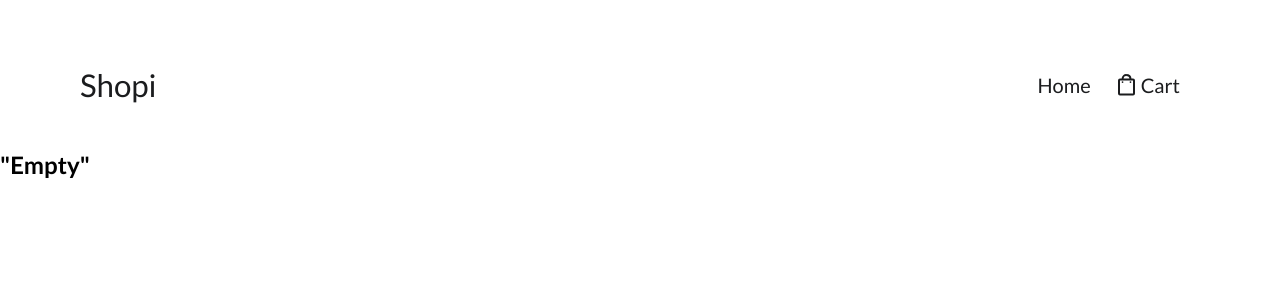
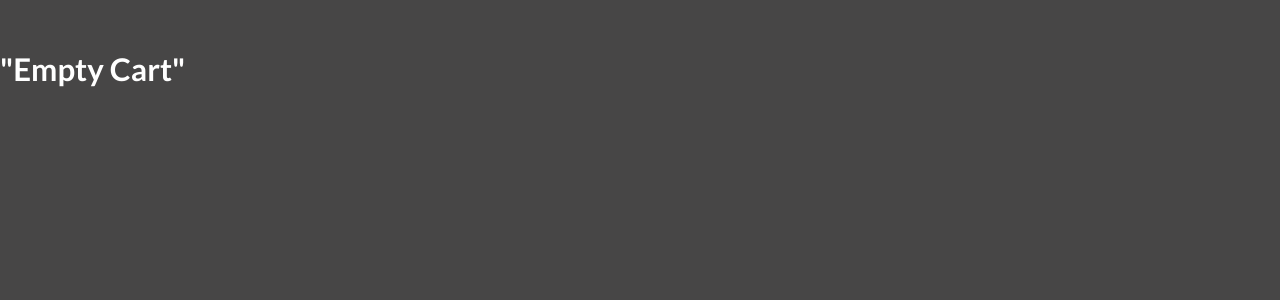
Before and after one commit to karishma-c/shopi-ecommerce-site, a React (Create React App) app: page /cart in a window 1280 px wide. Shown: the top 300 px of the page. Built offline with nearby package versions, Linux system fonts and the light colour scheme.

Commit message:
updated cart component

```diff
--- a/package.json
+++ b/package.json
@@ -6,7 +6,9 @@
     "@testing-library/jest-dom": "^5.12.0",
     "@testing-library/react": "^11.2.7",
     "@testing-library/user-event": "^12.8.3",
+    "bootstrap": "^5.1.3",
     "react": "^17.0.2",
+    "react-bootstrap": "^2.0.0",
     "react-dom": "^17.0.2",
     "react-router-dom": "^5.3.0",
     "react-scripts": "4.0.3",
--- a/src/components/Cartcontainer.js
+++ b/src/components/Cartcontainer.js
@@ -1,20 +1,27 @@
 import React from 'react';
-import Navbar from './Navbar';
+import './../styles/Cartcontainer.css';
+// import Home from './Home';
+
 
 const Cart = () => {
 
+
     return (
         <div>
-            <Navbar></Navbar>
-            <div className="Cart" >
-                <div className="Cart-content">
-                    <h2 className="Cart-text">"Empty"</h2>
-                </div>
+
+            <div id="mySidenav" class="sidenav" >
+            {/* <span id="close" className="close-Icon" onClick={closeNav}>&times;</span> */}
+            <div className="content">
+                "Empty Cart"
             </div>
+            </div>
+
         </div>
+    )
 
-
-    )
+    // function closeNav() {
+    //     document.getElementById("mySidenav").style.width = "0";
+    // }
 }
 
 export default Cart;
--- a/src/components/Navbar.js
+++ b/src/components/Navbar.js
@@ -20,7 +20,7 @@ const Navbar = () => {
                     Home
                 </NavLink>
 
-                    <NavLink className="navbar-item" activeClassName="is-active" to="/cart">
+                <NavLink className="navbar-item" activeClassName="is-active" to="/cart" onClick={showCart}>
                 <img className="Cart-img" src={shopBag} alt="bagImage" />
                     Cart
                 </NavLink>
@@ -34,10 +34,7 @@ const Navbar = () => {
     )
 
     function showCart() {
-        ReactDOM.render(
-            <Cart />,
-            document.getElementById("root")
-        );
+        <Cart />
     }
 }
 
--- a/src/components/Productscontainer.js
+++ b/src/components/Productscontainer.js
@@ -1,4 +1,5 @@
 import React from 'react';
+import ReactDOM  from 'react';
 import sunscreen from './../images/sunscreen.png';
 import foundation from './../images/foundation.png';
 import nailcolorRemove from './../images/nailcolor-remover.png';
@@ -6,6 +7,7 @@ import nailcolorRemove from './../images/nailcolor-remover.png';
 // import facePack from './../images/sheet-facepack.png';
 import shineEyeliner from './../images/shine-eyeliner.png';
 import './../styles/Productscontainer.css';
+import Cart from './Cartcontainer';
 
 
 const Productscontainer = () => {
@@ -93,6 +95,7 @@ const Productscontainer = () => {
                 addBtn.innerHTML = "Visit Cart";
                 addBtn.removeAttribute("className", "Add-button")
                 addBtn.setAttribute("id", "View-button");
+
             })
         });
 
--- /dev/null
+++ b/src/styles/Cartcontainer.css
@@ -0,0 +1,27 @@
+.close-Icon {
+    color: white;
+    float: right;
+    position: relative;
+    /* right: 40px; */
+    font-size: 48px;
+    font-weight: bold;
+    cursor: pointer;
+}
+.sidenav {
+    display: block;
+    height: 100%;
+    width: 100%;
+    position: fixed;
+    z-index: 1;
+    top: 0;
+    right: 0;
+    background-color: rgb(71, 70, 70);
+    overflow-x: hidden;
+    transition: 0.5s;
+}
+.content {
+    font-size: 31.25px;
+    font-weight: 700;
+    color: white;
+    margin: 50px auto;
+}
--- a/src/styles/Navbar.css
+++ b/src/styles/Navbar.css
@@ -34,6 +34,8 @@
     text-decoration: underline;
 }
 
+
+
 /* .circle {
     background-color: rgb(99, 97, 97);
     border-radius: 50%;
```
Also changed, not shown: 24 other files (tests, documents, lock files or other folders). Lines whose indentation alone changed are shown as unchanged.
